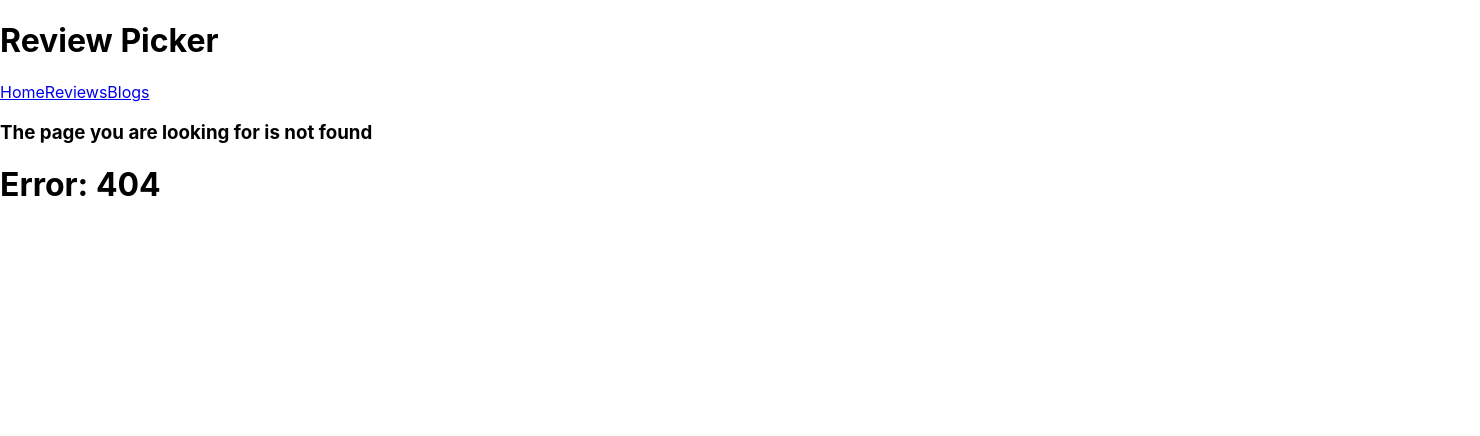
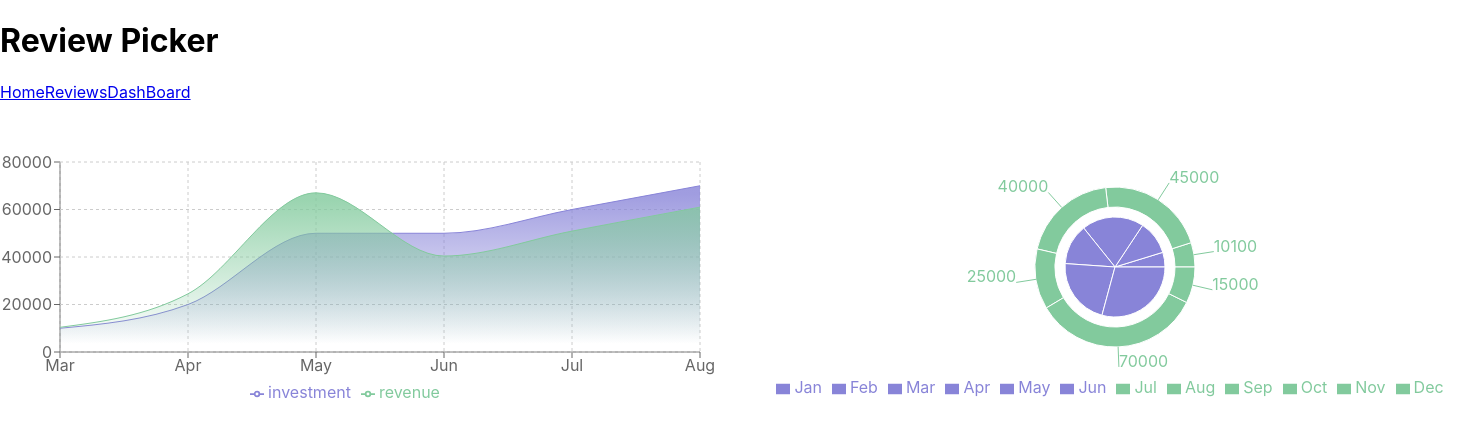
Before and after one commit to Niamul-Hasan/Product-analysis-website, a React (Create React App) app: page /dash in a window 1280 px wide. Before the commit this address had no page. Shown: the top 436 px of the page, 1480 px wide, since content can reach past the window. Built offline with nearby package versions, Linux system fonts and the light colour scheme.

Commit message:
Dashbord is done

```diff
--- a/src/App.js
+++ b/src/App.js
@@ -2,7 +2,7 @@ import './App.css';
 import { Route, Routes } from 'react-router-dom';
 import Home from './Components/Home/Home';
 import Header from './Components/Header/Header';
-import Blogs from './Components/Blogs/Blogs';
+import DashBoard from './Components/DashBoard/DashBoard';
 import NotFound from './Components/NotFound/NotFound';
 import Review from './Components/Review/Review';
 
@@ -12,7 +12,7 @@ function App() {
       <Header></Header>
       <Routes>
         <Route path="/" element={<Home />}></Route>
-        <Route path="/blogs" element={<Blogs />}></Route>
+        <Route path="/dash" element={<DashBoard />}></Route>
         <Route path="/review" element={<Review />}></Route>
         <Route path="*" element={<NotFound />}></Route>
       </Routes>
--- a/src/Components/Blogs/Blogs.js
+++ b/src/Components/DashBoard/DashBoard.js
@@ -1,9 +1,9 @@
 import React from 'react';
 import AreaGraph from "../AreaGraph/AreaGraph";
 import PieGraph from '../PieGraph/PieGraph';
-import "./Blogs.css";
+import "./DashBoard.css";
 
-const Blogs = () => {
+const DashBoard = () => {
     return (
         <>
             <div className='chart'>
@@ -14,4 +14,4 @@ const Blogs = () => {
     );
 };
 
-export default Blogs;
+export default DashBoard;
--- a/src/Components/Header/Header.js
+++ b/src/Components/Header/Header.js
@@ -7,7 +7,7 @@ const Header = () => {
             <h1>Review Picker</h1>
             <Link to="/">Home</Link>
             <Link to="review">Reviews</Link>
-            <Link to="blogs">Blogs</Link>
+            <Link to="dash">DashBoard</Link>
         </div>
     );
 };
```
Also changed, not shown: src/Components/DashBoard/DashBoard.css (renamed from src/Components/Blogs/Blogs.css).
